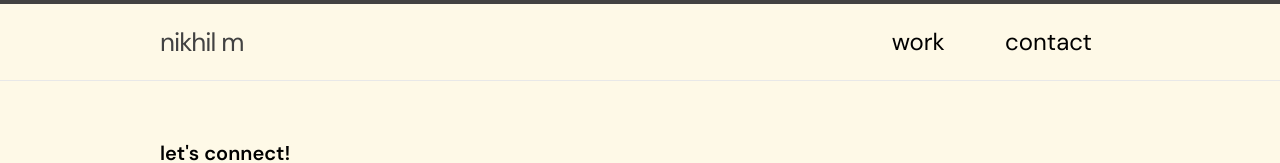
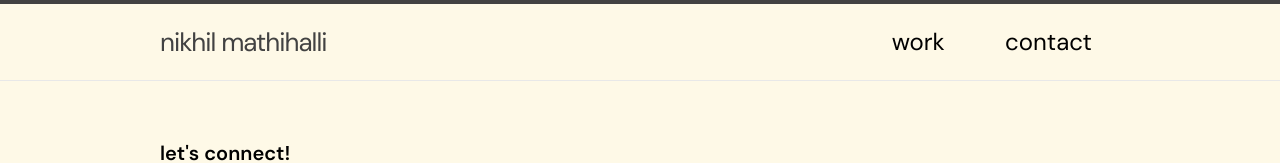
Before and after one commit to nikhilmathihalli/nikhilmathihalli.github.io, a website: page contact.html in a window 1280 px wide. Shown: the top 163 px of the page. Drawn offline with Linux system fonts and the light colour scheme.

Commit message:
full name ahh

```diff
--- a/contact.html
+++ b/contact.html
@@ -14,7 +14,7 @@
   <div id="root" class="root-container">
   <header class="site-header" role="banner">
     <div class="wrapper">
-      <a class="site-title" rel="author" href="index.html">nikhil m</a>
+      <a class="site-title" rel="author" href="index.html">nikhil mathihalli</a>
       <nav class="site-nav">
         <input type="checkbox" id="nav-trigger" class="nav-trigger" />
         <label for="nav-trigger">
```
Also changed, not shown: cv.html (+1 -1 lines), experience.html (+1 -1 lines), index.html (+1 -1 lines), projects.html (+1 -1 lines).
